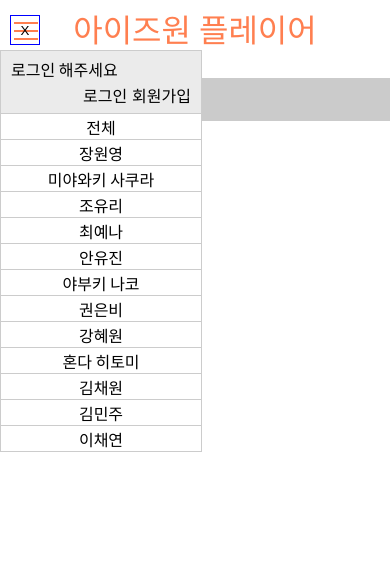
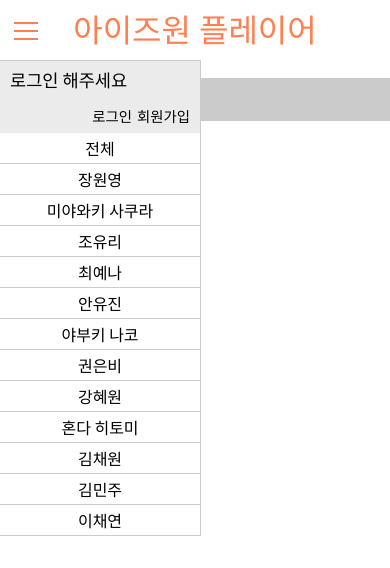
Before and after one commit to shiincs/izone-player, a React (Create React App) app: page / in a window 390 px wide. Shown: the top 568 px of the page. Built offline with nearby package versions, Linux system fonts and the light colour scheme; a web font is replaced by a local one.

Commit message:
style: edit hamburger menu-bar (...fixing)

```diff
--- a/src/components/HeaderView/HeaderView.js
+++ b/src/components/HeaderView/HeaderView.js
@@ -3,11 +3,17 @@
 import styles from './HeaderView.module.scss';
 import { Link } from 'react-router-dom';
 import { ReactComponent as Hamburger } from '../../commons/hamburger.svg';
+import { ReactComponent as Close } from '../../commons/close.svg';
 
 const cx = classNames.bind(styles);
 
 export default class HeaderView extends Component {
+  state = {
+    hamburgerOpen: false,
+  };
   render() {
+    const { hamburgerOpen } = this.state;
+
     return (
       <header className={cx('header')}>
         <h1 className={cx('title')}>
@@ -81,13 +87,29 @@
         </nav>
 
         {/* 모바일 사이즈에서 네비게이션 바가 햄버거 메뉴로 전환된다. */}
-        <button className={cx('hamburger')}>
+        <button
+          className={cx('hamburger')}
+          onClick={() =>
+            this.setState({
+              hamburgerOpen: true,
+            })
+          }
+        >
           <Hamburger />
         </button>
-        <button className={cx('closeBtn', 'open')}>X</button>
+        <button
+          className={cx('closeBtn', { open: hamburgerOpen })}
+          onClick={() =>
+            this.setState({
+              hamburgerOpen: false,
+            })
+          }
+        >
+          <Close />
+        </button>
 
         {/* 햄버거 메뉴 클릭시 등장하는 메뉴 바 */}
-        <section className={cx('menuBar', 'open')}>
+        <section className={cx('menuBar', { open: hamburgerOpen })}>
           <div className={cx('userInfo')}>
             <span className={cx('userName')}>로그인 해주세요</span>
             <ul className={cx('userBtns')}>
--- a/src/components/HeaderView/HeaderView.module.scss
+++ b/src/components/HeaderView/HeaderView.module.scss
@@ -1,5 +1,27 @@
 @import '../../commons/commons.scss';
 @import url('https://fonts.googleapis.com/css?family=Cute+Font');
+
+@mixin handleMenuBar($left) {
+  @keyframes menuBarOpen {
+    0% {
+      left: $left;
+    }
+
+    100% {
+      left: 0;
+    }
+  }
+
+  @keyframes menuBarClose {
+    0% {
+      left: 0;
+    }
+
+    100% {
+      left: $left;
+    }
+  }
+}
 
 .header {
   position: relative;
@@ -28,7 +50,7 @@
     color: $mainColor;
 
     @include mobilePortrait {
-      font-size: 2.0rem;
+      font-size: 2rem;
     }
 
     @include mobileLandscape {
@@ -113,7 +135,7 @@
         }
 
         @include desktop {
-          font-size: 1.0rem;
+          font-size: 1rem;
         }
 
         a {
@@ -154,9 +176,9 @@
     display: none;
     position: absolute;
     left: 10px;
-    width: 30px;
-    height: 30px;
-    border: 1px solid blue;
+    width: 32px;
+    height: 32px;
+    background-color: #fff;
 
     @include tablet {
       display: none;
@@ -172,33 +194,43 @@
   }
 
   .menuBar {
-    display: none;
     position: fixed;
-    top: 50px;
-    left: 0;
+    top: 60px;
     background-color: #fff;
-    border: 1px solid #ccc;
+    border-top: 1px solid #ccc;
+    border-right: 1px solid #ccc;
 
     @include mobilePortrait {
       width: 200px;
+      left: -200px;
+      // FIXME: menuBar 최초 load시 animation 발생 제거해야 함
+      animation: menuBarClose 1s;
     }
 
     @include mobileLandscape {
       width: 250px;
-    }
-
-    @include tablet {
-      display: none;
-    }
-
-    @include desktop {
-      display: none;
+      left: -250px;
+      // FIXME: menuBar 최초 load시 animation 발생 제거해야 함
+      animation: menuBarClose 1s;
     }
 
     // menuBar가 열리면 display: flex로 전환되면서 화면에 나타난다.
     &.open {
       display: flex;
       flex-direction: column;
+      left: 0;
+
+      @include mobilePortrait {
+        width: 200px;
+        @include handleMenuBar(-200px);
+        animation: menuBarOpen 1s;
+      }
+
+      @include mobileLandscape {
+        width: 250px;
+        @include handleMenuBar(-250px);
+        animation: menuBarOpen 1s;
+      }
     }
 
     .userInfo {
@@ -208,12 +240,14 @@
       .userName {
         display: inline-block;
         padding: 0 0 10px 10px;
+        font-size: 1.1rem;
       }
 
       .userBtns {
         display: flex;
         justify-content: flex-end;
-        padding-right: 10px;
+        padding: 10px 10px 0 0;
+        font-size: 0.9rem;
 
         .loginBtn {
           padding-left: 5px;
@@ -226,14 +260,13 @@
     }
 
     .navBtns {
-
       .navItem {
         display: inline-flex;
         justify-content: center;
         align-items: center;
         width: 100%;
-        height: 25px;
-        border-top: 1px solid #ccc;
+        height: 30px;
+        border-bottom: 1px solid #ccc;
       }
     }
   }
```
